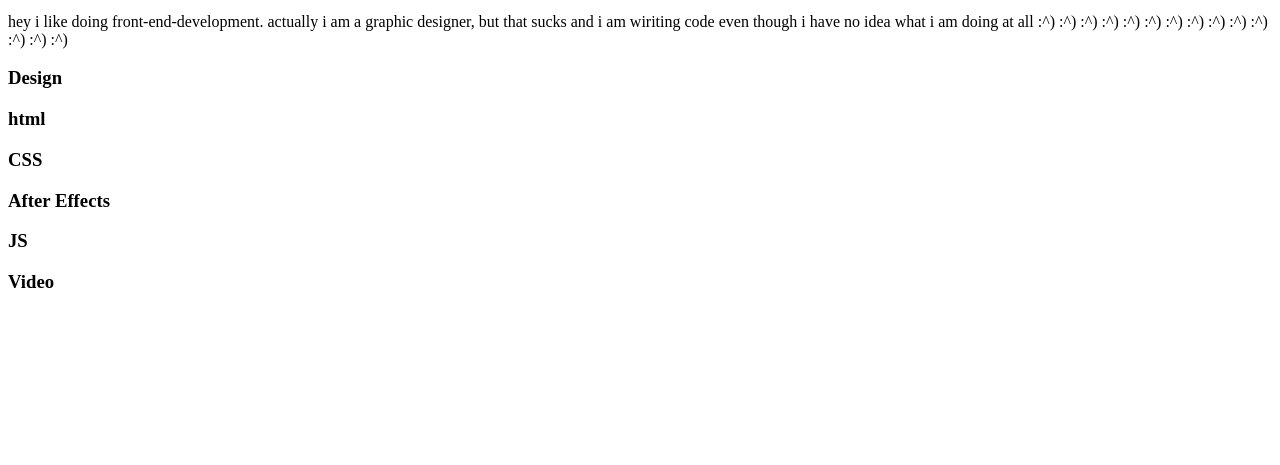
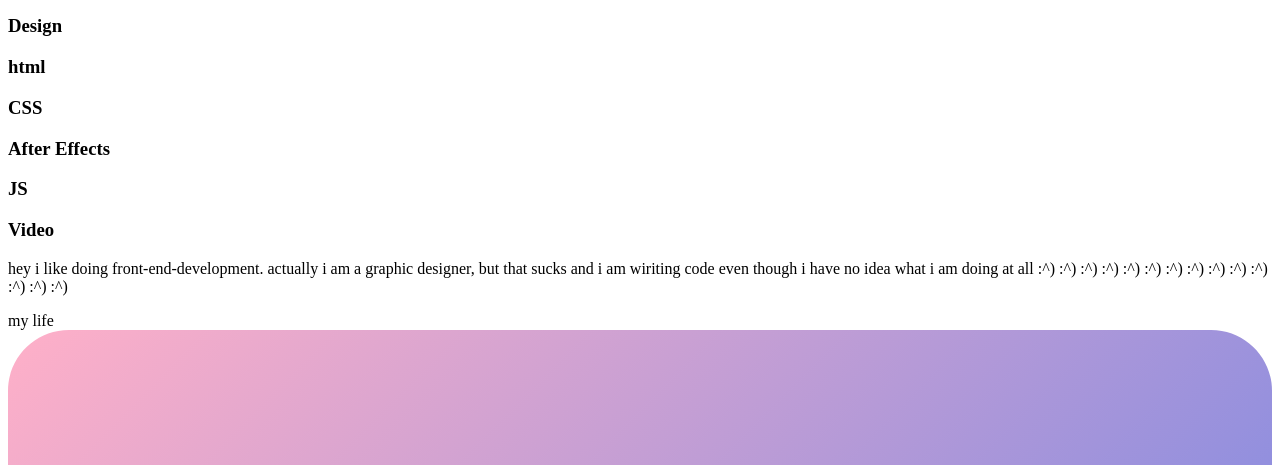
Before and after one commit to Letorshillen/myportfolio, a website: page src/index.html in a window 1280 px wide. Shown: the part 387-852 px from the top of the page. Drawn offline with nearby package versions, Linux system fonts and the light colour scheme.

Commit message:
changin about section

```diff
--- a/src/index.html
+++ b/src/index.html
@@ -51,13 +51,8 @@
             <div class="about__container">
               <h2 class="about__h2">this is me :( :)</h2>
               <img alt="me" class="about__img" />
-              <p class="about__text">
-                hey i like doing front-end-development. actually i am a graphic
-                designer, but that sucks and i am wiriting code even though i
-                have no idea what i am doing at all :^) :^) :^) :^) :^) :^) :^)
-                :^) :^) :^) :^) :^) :^) :^)
-              </p>
             </div>
+
             <div class="skill__container">
               <div class="skill__content">
                 <h3 class="skill__name skill__design">Design</h3>
@@ -95,9 +90,15 @@
                   <div class="item6__line item__line"></div>
                 </div>
               </div>
-              <canvas class="skill__canvas"></canvas>
             </div>
           </div>
+          <p class="about__text">
+            hey i like doing front-end-development. actually i am a graphic
+            designer, but that sucks and i am wiriting code even though i have
+            no idea what i am doing at all :^) :^) :^) :^) :^) :^) :^) :^) :^)
+            :^) :^) :^) :^) :^)
+          </p>
+          <div class="about__life">my life</div>
           <div class="about__icons">
             <div class="icon__container">
               <svg
@@ -488,7 +489,7 @@
         <div class="wrapper">
           <h1 class="work__h1">work</h1>
           <div class="work__modal__wrapper">
-            <div class="work__modal work__modal1 work__modal__active">
+            <div class="work__modal work__modal1">
               <div class="work__modal__close work__modal__close1"></div>
               <div class="work__modal__inner">
                 <canvas class="work__modal__slider"></canvas>
--- a/src/scss/_about.scss
+++ b/src/scss/_about.scss
@@ -1,4 +1,4 @@
-.about__container{
+.about__container {
   margin: 30px 0;
   width: 100%;
   display: flex;
@@ -6,7 +6,7 @@
   flex-direction: column;
 }
 
-.about__img{
+.about__img {
   width: 300px;
   height: 300px;
   border-radius: 5%;
@@ -14,15 +14,13 @@
   margin: 20px 0;
 }
 
-.about__text{
+.about__text {
+  margin-bottom: 40px;
   text-align: center;
-
-    @include desktop{
-        width: 80%;
-    }
+  width: 100%;
 }
 
-.skill__container{
+.skill__container {
   margin: 20px;
   width: 100%;
   display: flex;
@@ -30,94 +28,100 @@
   flex-direction: column;
 }
 
-.skill__content{
+.skill__content {
   width: 100%;
   margin-bottom: 15px;
 }
 
-.skill__name{
+.skill__name {
   color: $highlight-color2;
   z-index: 2;
 }
 
-.skill__line{
+.skill__line {
   position: relative;
   width: 100%;
   height: 20px;
   background-color: $highlight-color2;
 }
 
-.item__line{
+.item__line {
   position: absolute;
   height: 20px;
   background-color: $highlight-color;
 }
 
-.item1__line{
+.item1__line {
   width: 70%;
 }
 
-.item2__line{
+.item2__line {
   width: 60%;
 }
 
-.item3__line{
+.item3__line {
   width: 50%;
 }
 
-.item4__line{
+.item4__line {
   width: 40%;
 }
 
-.item5__line{
+.item5__line {
   width: 30%;
 }
 
-.item6__line{
+.item6__line {
   width: 30%;
 }
 
-.about__icons{
+.about__life {
+  width: 100%;
+  height: 300px;
+  background: $primary-color;
+}
+
+.about__icons {
   margin-top: 40px;
   display: flex;
   flex-direction: column;
   justify-content: center;
 
-    @include tablet{
+  @include tablet {
     flex-direction: row;
   }
 
-    @include desktop{
+  @include desktop {
     margin-top: 70px;
   }
 }
 
-.icon__container{
+.icon__container {
   margin: 30px;
   text-align: center;
 }
 
-.icon__img{
+.icon__img {
   overflow: hidden;
   width: 50%;
 
-    @include mobile{
+  @include mobile {
     width: 30%;
   }
 
-    @include tablet{
+  @include tablet {
     width: 70%;
   }
 
-    @include desktop{
+  @include desktop {
     width: 60%;
   }
 }
 
-.desktop{
+.desktop {
   opacity: 0;
 }
 
-.icon__h3{
+.icon__h3 {
   margin: 15px 0;
 }
--- a/src/scss/_work.scss
+++ b/src/scss/_work.scss
@@ -68,7 +68,7 @@
 }
 
 .work__modal__wrapper {
-  visibility: visible;
+  visibility: hidden;
   position: fixed;
   width: 100vw;
   height: 100vh;
```
Lines whose indentation alone changed are shown as unchanged.
